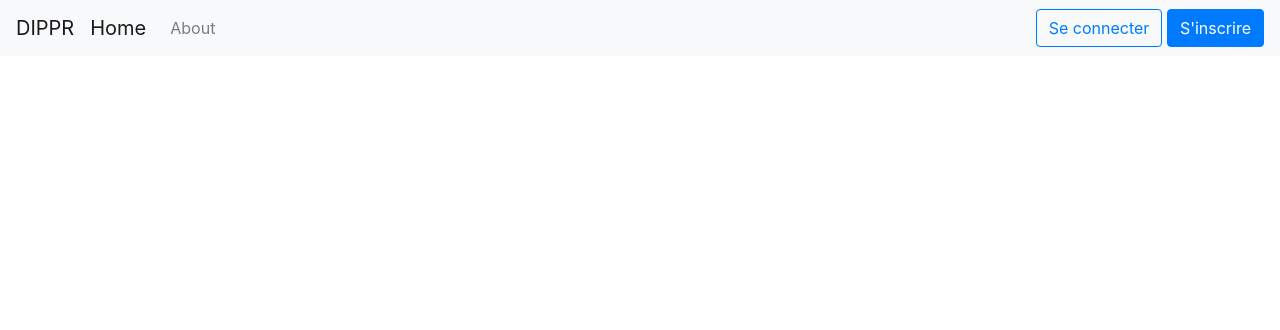
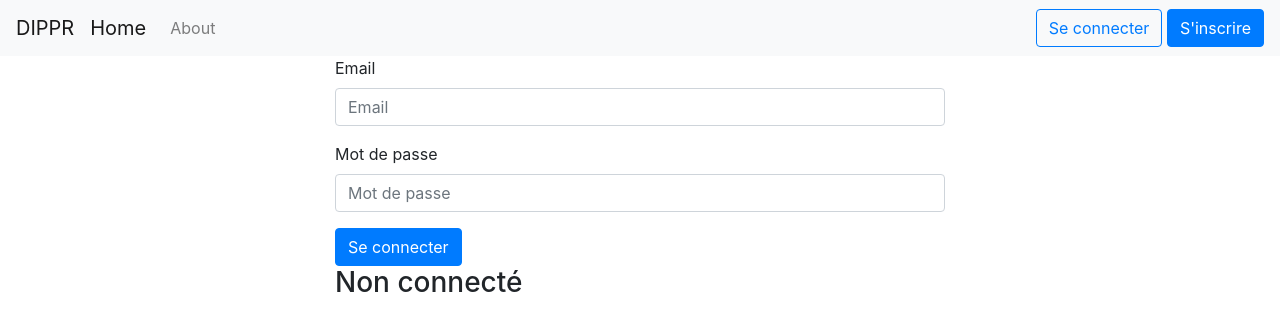
Before and after one commit to ThibaultClerc/Dippr, a React (Create React App) app: page /signin in a window 1280 px wide. Shown: the top 330 px of the page. Built offline with nearby package versions, Linux system fonts and the light colour scheme.

Commit message:
login done

```diff
--- a/src/components/Layout/index.jsx
+++ b/src/components/Layout/index.jsx
@@ -3,6 +3,7 @@ import Nav from "../Navbar";
 import {Switch } from 'react-router-dom'
 import {BrowserRouter as Router, Route} from 'react-router-dom';
 import Signup from "../../pages/Signup"
+import Login from "../../pages/Login"
 
 const Layout = () => {
   return (
@@ -10,6 +11,7 @@ const Layout = () => {
       <Nav/>
       <Switch>
          <Route exact path="/signup" component={Signup}/>
+         <Route exact path="/signin" component={Login}/>
       </Switch>
     </Router>
   )
--- a/src/components/Navbar/index.jsx
+++ b/src/components/Navbar/index.jsx
@@ -16,7 +16,7 @@ const Nav = () => {
             <Link to="#" className="nav-item nav-link">About</Link>
           </div>
           <div className="Connection">
-            <Button href="#" variant="outline-primary">Se connecter</Button>{' '}
+            <Button href="/signin" variant="outline-primary">Se connecter</Button>{' '}
             <Button href="/signup" variant="primary">S'inscrire</Button>
           </div>
         </div>
--- /dev/null
+++ b/src/pages/Login/index.jsx
@@ -0,0 +1,75 @@
+import Cookies from 'js-cookie'
+import React, {useState} from 'react'
+import { useSelector, useDispatch } from 'react-redux';
+import {loginUser} from '../../store/actions';
+import {Link} from "react-router-dom";
+import {Container, Row, Col, Form, Button } from "react-bootstrap";
+
+
+const Connection = () => {
+  const [email, setEmail] = useState('');
+  const [password, setPassword] = useState('');
+
+  const data = {
+      user: {
+        email: email,
+        password: password
+      }
+  };
+
+  const user = useSelector(state => state.user);
+
+  const dispatch = useDispatch();
+
+  const handleSubmit = (e) => {
+    e.preventDefault()
+    fetch("https://dippr-api-development.herokuapp.com/api/login", {
+      "method": "POST",
+      "headers": {
+        "Content-Type": "application/json"
+      },
+      "body": JSON.stringify(data)
+    })
+    .then((response) => {
+      Cookies.set('token', response.headers.get("Authorization"))
+      return response.json()
+    })
+    .then((response) => {
+      console.log(response.data.attributes)
+      dispatch(loginUser(response.data.attributes))
+      //setRedirection(true)
+    }).catch(error => {
+      console.log(error)
+    })
+  };
+
+  return (
+    <>
+    <Container fluid>
+      <Row>
+      <Col xs="3"></Col>
+      <Col xs="6">
+        <Form onSubmit={handleSubmit}>
+          <Form.Group controlId="email">
+            <Form.Label>Email</Form.Label>
+            <Form.Control type="email" placeholder="Email" value={email} onChange={e => setEmail(e.target.value)}/>
+            <Form.Text className="text-muted">
+            </Form.Text>
+          </Form.Group>
+          <Form.Group controlId="password">
+            <Form.Label>Mot de passe</Form.Label>
+            <Form.Control type="password" placeholder="Mot de passe" value={password} onChange={e => setPassword(e.target.value)}/>
+          </Form.Group>
+          <Button variant="primary" type="submit">
+            Se connecter
+          </Button>
+        </Form>
+        {user.length === 0 ? <h3> Non connecté </h3> :  'Vous êtes connecté' }
+      </Col>
+      </Row>
+    </Container>
+    </>
+
+  );
+}
+export default Connection
```
Also changed, not shown: 1 other file (tests, documents, lock files or other folders).
